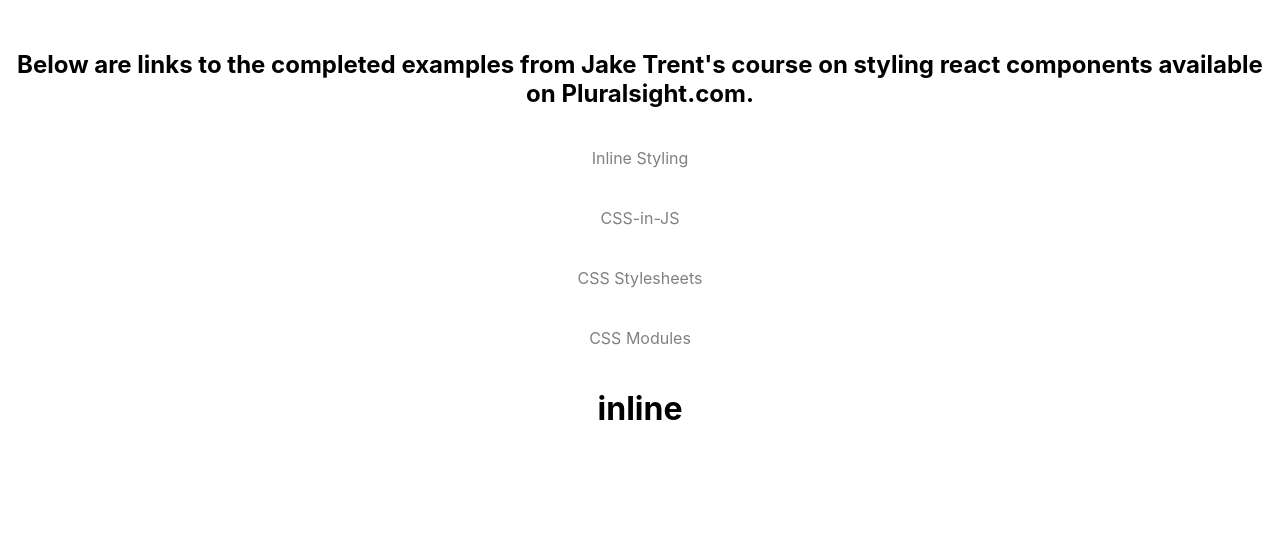
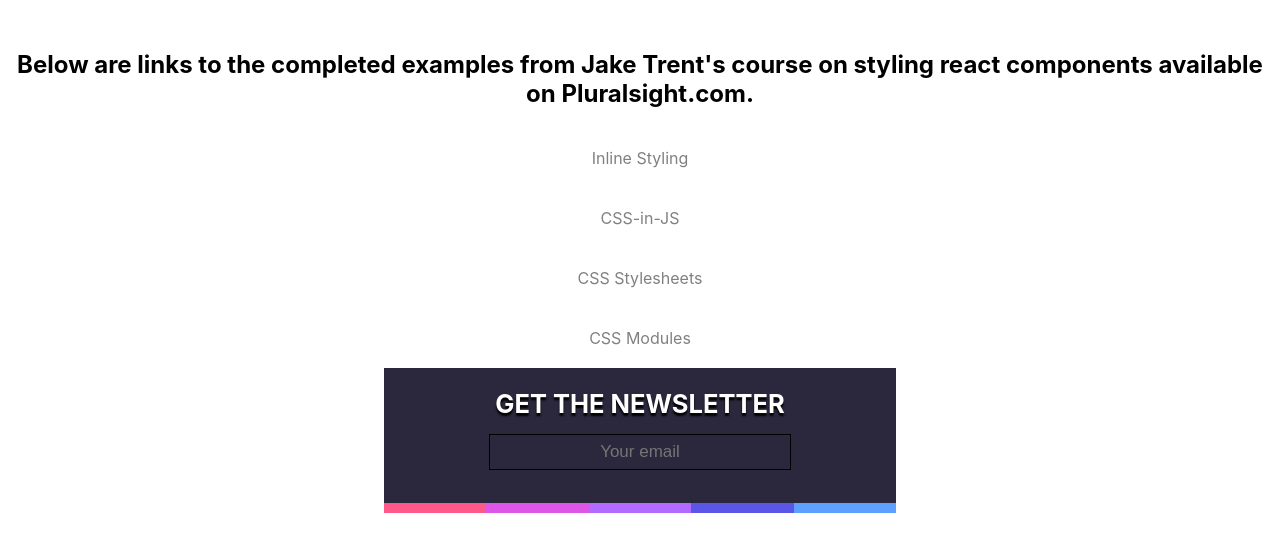
Before and after one commit to Kashiff11/styling-react-components, a React (Create React App) app: page /inline in a window 1280 px wide. Shown: the top 552 px of the page. Built offline with nearby package versions, Linux system fonts and the light colour scheme; the HTML template or start-up script is replaced by a standard one.

Commit message:
inline styling complete

```diff
--- a/src/App.css
+++ b/src/App.css
@@ -16,8 +16,6 @@
   text-decoration: none;
   color: gray;
 }
-
-:hover
 
 @media (prefers-reduced-motion: no-preference) {
   .App-logo {
--- a/src/App.js
+++ b/src/App.js
@@ -1,4 +1,5 @@
 import './App.css';
+import Inline from './Inline';
 import {Link, Route, Switch } from "react-router-dom"
 
 function App() {
@@ -16,7 +17,7 @@
       </div>
 
       <Switch>
-        <Route exact path='/inline'><h1>inline</h1></Route>
+        <Route exact path='/inline'><Inline/></Route>
         <Route exact path='/css-in-js'><h1>css-in-js</h1></Route>
         <Route exact path='/css-stylesheets'><h1>css-stylesheets</h1></Route>
         <Route exact path='/css-modules'><h1>css-modules</h1></Route>
--- /dev/null
+++ b/src/Inline.js
@@ -0,0 +1,146 @@
+import React from 'react'
+
+function Newsletter(props) {
+  const [email, setEmail] = React.useState('');
+  const [emailFocused, setEmailFocused] = React.useState(false);
+  const { width } = useWindowDimensions();
+  // const emailPartsCount = countEmailParts(email)
+  return (
+    <section style={styles.container({width})}>
+      <div style={styles.spectrum()} aria-hidden>
+        {Array.from(Array(5)).map((_, i) => (
+          <div style={styles.bar({ i })} key={i}></div>
+        ))}
+      </div>
+      <header style={styles.header()}>
+        <h2 style={styles.headerH2()}>Get the newsletter</h2>
+      </header>
+      <input
+        style={styles.email({ focused: emailFocused })}
+        type="email"
+        placeholder="Your email"
+        value={email}
+        onChange={(evt) => setEmail(evt.target.value)}
+        onFocus={() => setEmailFocused(true)}
+        onBlur={() => setEmailFocused(false)}
+      />
+      <button style={styles.submit()}>Sign up</button>
+    </section>
+  )
+}
+
+export default Newsletter
+
+const color = {
+  spectrum1: '#ff598a',
+  spectrum2: '#de56e8',
+  spectrum3: '#b36bff',
+  spectrum4: '#5b56e8',
+  spectrum5: '#5e9fff',
+}
+
+const styles = {
+  container: (width) => ({
+    position: 'relative',
+    maxWidth: width >= 800 ? '700px' : '100%',
+    margin: '0 30%',
+    fontSize: width >= 800 ? '2.25em' : '1.25em',
+    padding: '1em 1em 2em 1em',
+    background: '#2b283d',
+  }),
+  spectrum: () => ({
+    position: 'absolute',
+    top: '0',
+    bottom: '0',
+    left: '0',
+    width: '100%',
+    display: 'flex',
+    alignItems: 'flex-end',
+    pointerEvents: 'none',
+  }),
+  bar: ({ i }) => ({
+    height: '0.5em',
+    width: '20%',
+    transformOrigin: 'bottom',
+    transition: 'all 1s',
+    background: color[Object.keys(color)[i % Object.keys(color).length]],
+  }),
+  header: () => ({
+    position: 'relative',
+    color: 'white',
+    zIndex: '1',
+    textTransform: 'uppercase',
+    fontSize: '0.85em',
+    textShadow: '0 3px 2px #000',
+  }),
+  headerH2: () => ({
+    margin: '0 0 0.5em 0',
+  }),
+  email: ( {focused} ) => ({
+    position: 'relative',
+    height: '2em',
+    lineHeight: '2em',
+    fontSize: '0.85em',
+    padding: '0 0.5em',
+    width: '60%',
+    margin: '0.15em',
+    border: '1px solid black',
+    color: 'inherit',
+    background: 'inherit',
+    textAlign: 'inherit',
+    outlineOffset: '0.15em',
+    outline: focused ? '2px solid #fff' : 'none'
+  }),
+  submit: () => ({
+    position: 'absolute',
+    left: '50%',
+    bottom: '0',
+    overflow: 'hidden',
+    padding: '0',
+    margin: '0',
+    background: 'transparent',
+    border: '0',
+    borderBottom: 0,
+    textTransform: 'uppercase',
+    transition: 'all 300ms',
+    fontSize: '0',
+    zIndex: '1',
+    color: '#070222',
+    fontWeight: 'bold',
+    cursor: 'pointer',
+    outlineOffset: '4px',
+    outline: 'none',
+  }),
+}
+
+// function countEmailParts(email) {
+//   if (/@.+\..{2,}$/.test(email)) {
+//     return 5
+//   } else if (/@.+\..?$/.test(email)) {
+//     return 4
+//   } else if (/@.+$/.test(email)) {
+//     return 3
+//   } else if (/@/.test(email)) {
+//     return 2
+//   } else if (/.+/.test(email)) {
+//     return 1
+//   } else {
+//     return 0
+//   }
+// }
+
+function useWindowDimensions() {
+  const [windowDimensions, setWindow] = React.useState({
+    width: window.innerWidth
+  })
+
+  React.useEffect(() => {
+    function handleResize() {
+      setWindow({window: window.innerWidth})
+    }
+    window.addEventListener('resize', handleResize)
+    return () => window.removeEventListener('resize', handleResize)
+  })
+
+  return windowDimensions
+}
```
Also changed, not shown: src/ThemeContext.js (added, +11 -0 lines).
